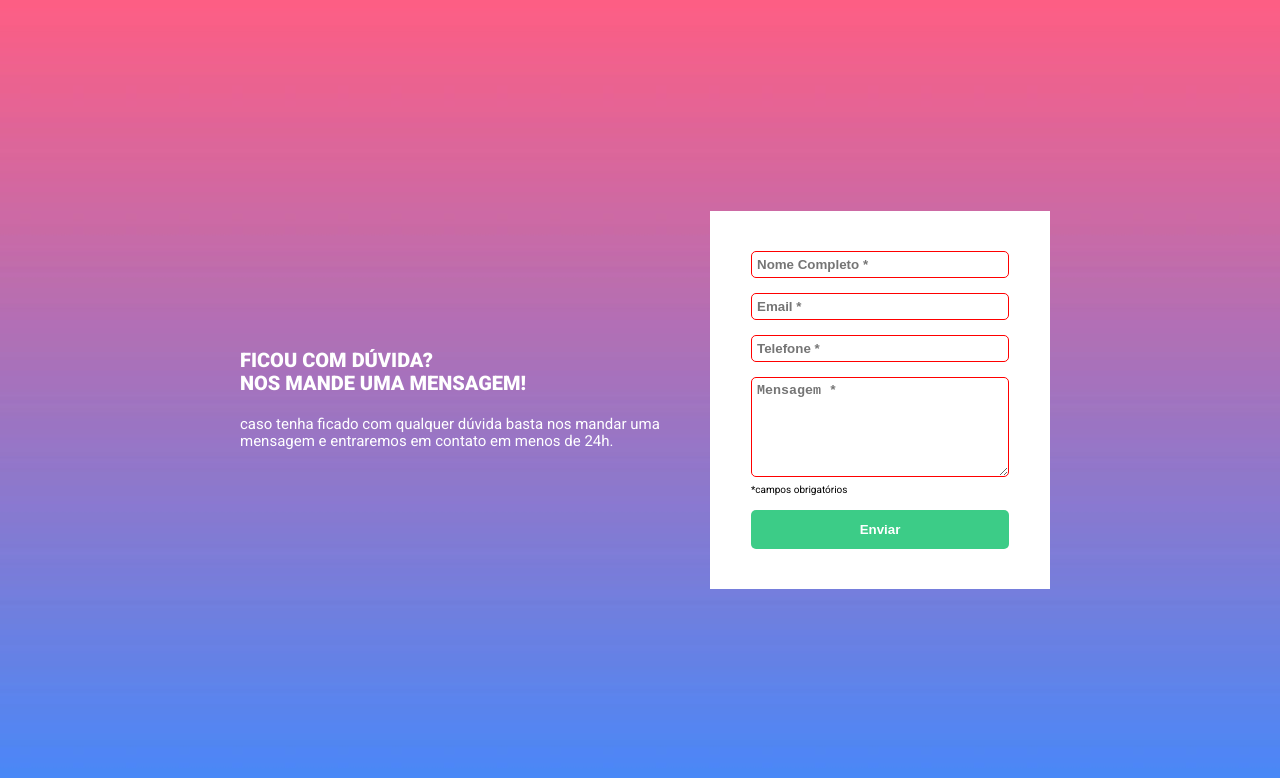
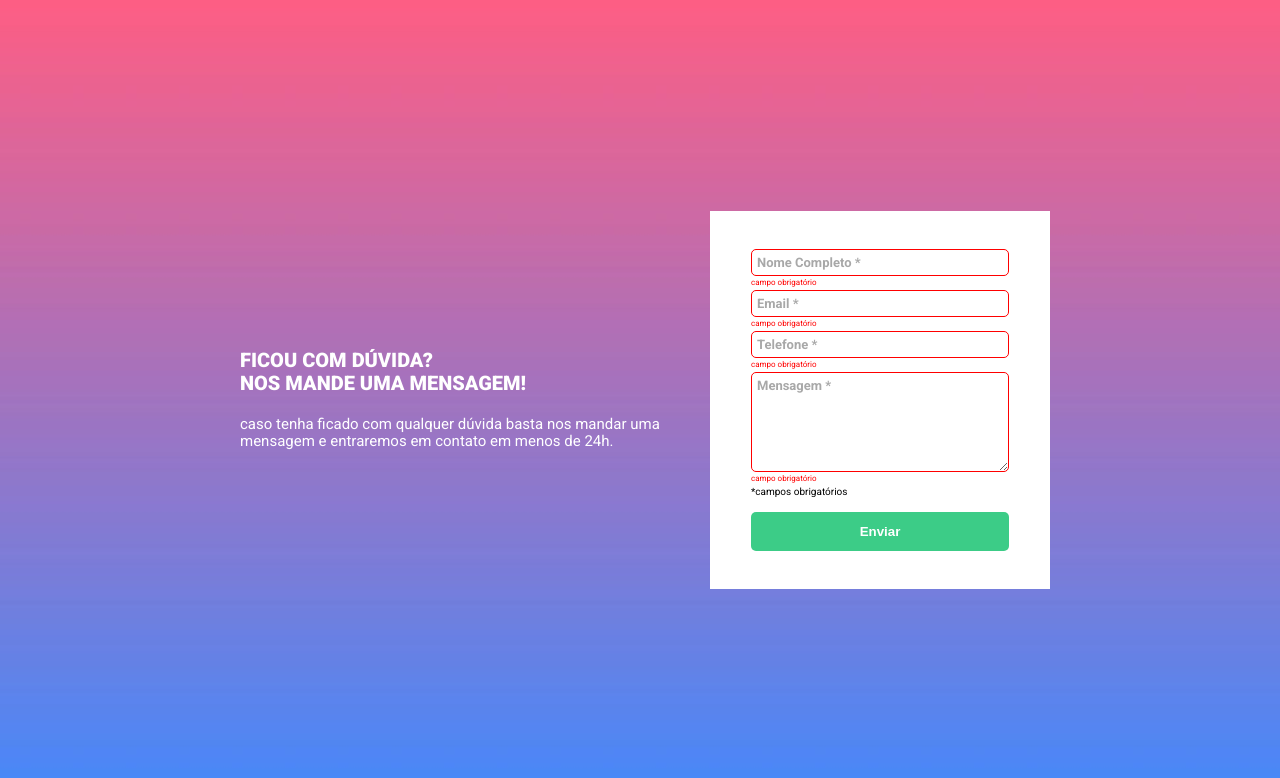
Before and after one commit to JoaoNodari/dasafioFV, a plain HTML site: page index.html in a window 1280 px wide. Both pictures are taken after a click on the button "Enviar". Drawn offline with Linux system fonts and the light colour scheme.

Commit message:
Finalização do Projeto.

```diff
--- a/index.html
+++ b/index.html
@@ -5,6 +5,8 @@
     <meta name="viewport" content="width=device-width, initial-scale=1.0">
     <link rel="stylesheet" href="src/css/reset.css">
     <link rel="stylesheet" href="src/css/style.css">
+    <link rel="stylesheet" href="src/css/responsivo.css">
+    <link rel="shortcut icon" href="src/img/favicon.png" type="image/x-icon">
     <title>Desafio 03</title>
 </head>
 <body>
@@ -16,10 +18,14 @@
 
         <div class="formulario">
             <div class="inputs">
-                <input type="text" class="input" name="firstname" id="firstname" placeholder="Nome Completo *">
+                <input type="text" class="input" name="firstname" id="firstname" placeholder="Nome Completo *" >
+                <span class="error-message">campo obrigatório</span>
                 <input type="text" class="input" name="email" id="email" placeholder="Email *">
+                <span class="error-message">campo obrigatório</span>
                 <input type="tel" class="input" name="telefone" id="telefone" placeholder="Telefone *">
+                <span class="error-message">campo obrigatório</span>
                 <textarea name="areaDeTexot" id="areaDeTexto" placeholder="Mensagem *" class="textArea"></textarea>
+                <span class="error-message">campo obrigatório</span>
                 <p>*campos obrigatórios</p>
                 <button class="btn-enviar">Enviar</button>
             </div>
--- /dev/null
+++ b/src/css/responsivo.css
@@ -0,0 +1,10 @@
+@media(max-width: 821px) {
+    .container {
+        flex-direction: column;
+    }
+
+    .container .informacoes {
+        text-align: center;
+        width: 100%;
+    }
+}
--- a/src/css/style.css
+++ b/src/css/style.css
@@ -51,6 +51,7 @@ body {
     flex-direction: column;
     width: 258px;
     margin: 0px 20px;
+    position: relative;
 }
 
 .container .formulario .inputs .input {
@@ -58,17 +59,24 @@ body {
     padding: 5px;
     text-transform: capitalize;
     border: 1px solid black;
+    font-weight: 400;
+    margin-bottom: 15px;
+}
+
+.input::placeholder, .textArea::placeholder {
     font-weight: 700;
-    margin-bottom: 15px;
+    font-size: 13px;
+    font-family: "Roboto", serif;
+    color: #A8A8A8;
 }
 
 .container .formulario .inputs .textArea {
     height: 100px;
-    font-weight: 700;
+    font-weight: 400;
     padding: 5px;
     border-radius: 5px;
     border: 1px solid black;
-    margin-bottom: 7px;
+    margin-bottom: 15px;
 }
 
 .container .formulario .inputs p {
@@ -99,3 +107,15 @@ body {
 .campoNaoPreenchido {
     border: 1px solid red !important;
 }
+
+.error-message {
+    display: none;
+    color: red;
+    font-size: 8px;
+    margin: -13px 0 3px;
+    position: relative;
+}
+
+.campoNaoPreenchido + .error-message {
+    display: block;
+}
```
Also changed, not shown: src/img/favicon.png (added).
